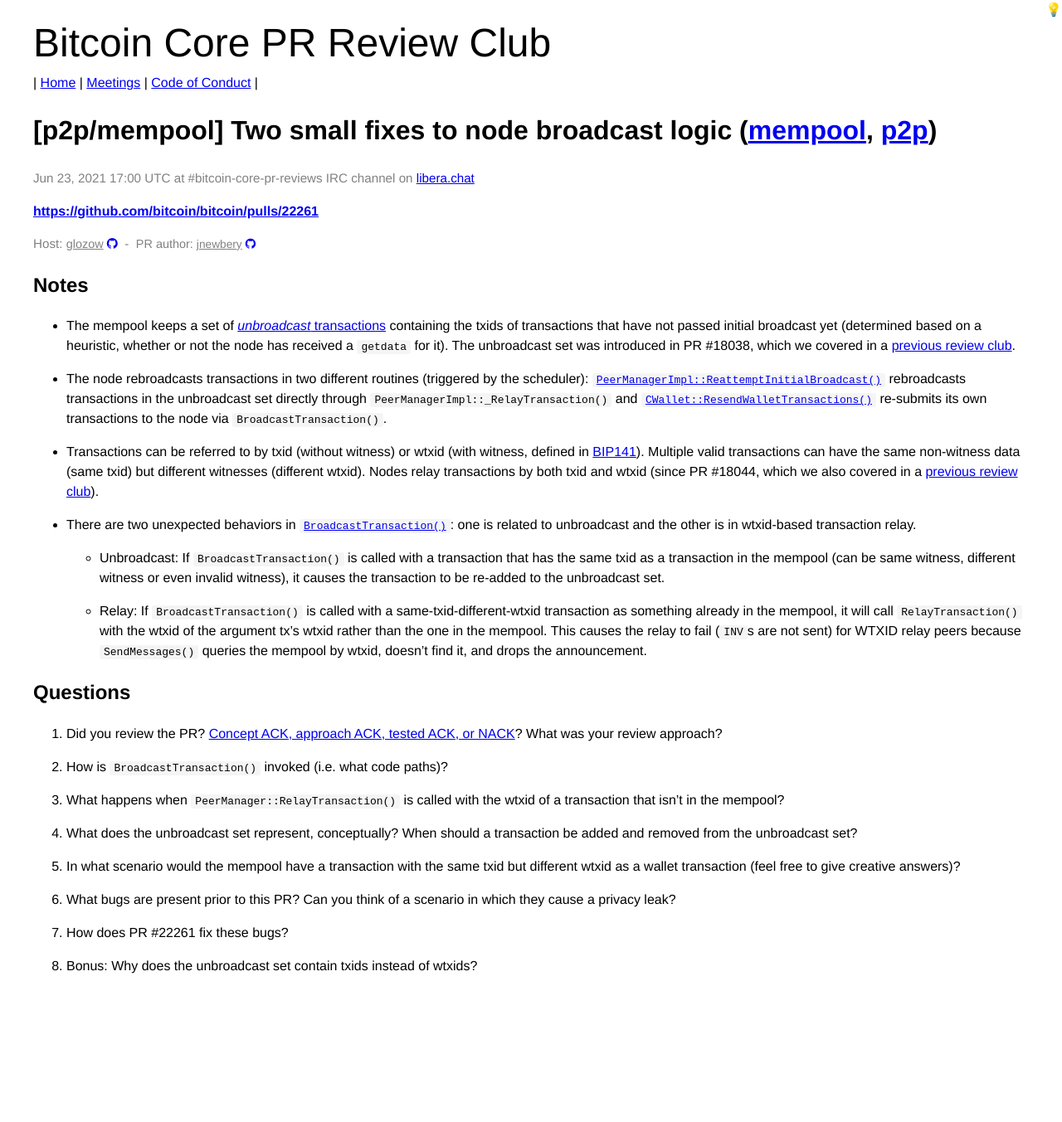
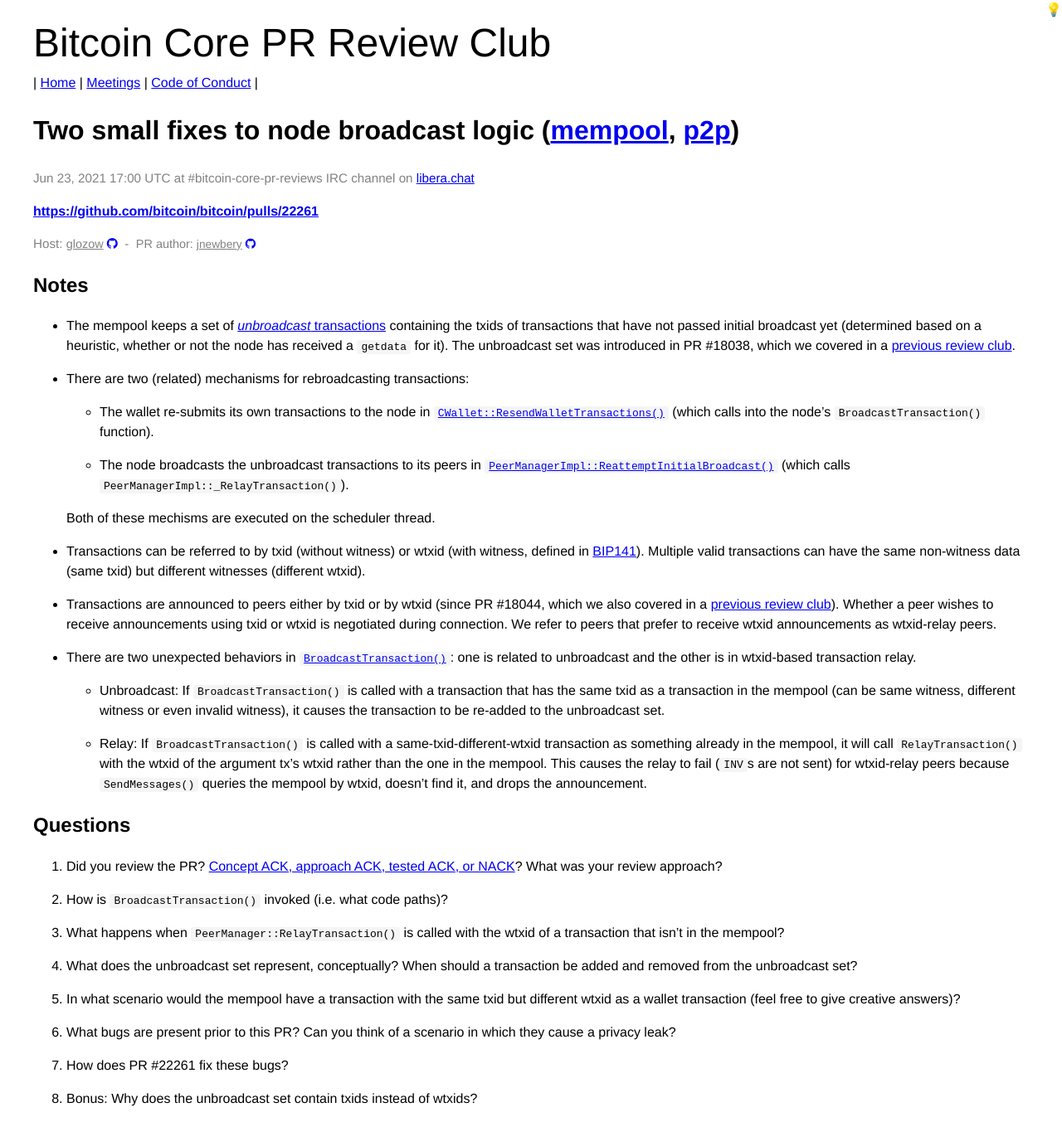
Before and after one commit to bitcoin-core-review-club/website, a Jekyll site: the page built from _posts/2021-06-23-#22261.md, in a window 1280 px wide. Shown: the whole page at 83% size. Built offline with Jekyll 4.4.1, drawn with Linux system fonts in a browser that asks for light colours; before the commit the page ends 1193 px from its top, so only the background shows below that.

Commit message:
n22261: changes

```diff
--- a/_posts/2021-06-23-#22261.md
+++ b/_posts/2021-06-23-#22261.md
@@ -1,7 +1,7 @@
 ---
 layout: pr
 date: 2021-06-23
-title: "[p2p/mempool] Two small fixes to node broadcast logic"
+title: "Two small fixes to node broadcast logic"
 pr: 22261
 authors: [jnewbery]
 components: ["mempool", "p2p"]
@@ -13,59 +13,71 @@
 ## Notes
 
 - The mempool keeps a set of [_unbroadcast_
-  transactions](https://github.com/bitcoin/bitcoin/blob/0844084c13af36c45a0e4fc49fc0c6c0d9513406/src/txmempool.h#L586)
-containing the txids of transactions that have not passed initial broadcast yet (determined based on
-a heuristic, whether or not the node
-has received a `getdata` for it). The unbroadcast set was introduced in PR #18038, which we covered
-in a [previous review club](/18038).
+  transactions](https://github.com/bitcoin/bitcoin/blob/0844084c/src/txmempool.h#L586)
+  containing the txids of transactions that have not passed initial broadcast yet
+  (determined based on a heuristic, whether or not the node has received a
+  `getdata` for it). The unbroadcast set was introduced in PR #18038, which we
+  covered in a [previous review club](/18038).
 
-- The node rebroadcasts transactions in two different routines (triggered by the scheduler):
-  [`PeerManagerImpl::ReattemptInitialBroadcast()`](https://github.com/bitcoin/bitcoin/blob/0844084c13af36c45a0e4fc49fc0c6c0d9513406/src/net_processing.cpp#L1099)
-rebroadcasts transactions in the unbroadcast set directly through
-`PeerManagerImpl::_RelayTransaction()` and
-[`CWallet::ResendWalletTransactions()`](https://github.com/bitcoin/bitcoin/blob/0844084c13af36c45a0e4fc49fc0c6c0d9513406/src/wallet/wallet.cpp#L1745)
-re-submits its own transactions to the node via `BroadcastTransaction()`.
+- There are two (related) mechanisms for rebroadcasting transactions:
 
-- Transactions can be referred to by txid (without witness) or wtxid (with witness, defined in
-  [BIP141](https://github.com/bitcoin/bips/blob/master/bip-0141.mediawiki#specification)).  Multiple
-valid transactions can have the same non-witness data (same txid) but different witnesses (different
-wtxid). Nodes relay transactions by both txid and wtxid (since PR #18044, which we also covered in a
-[previous review club](/18044)).
+  - The wallet re-submits its own transactions to the node in
+    [`CWallet::ResendWalletTransactions()`](https://github.com/bitcoin/bitcoin/blob/0844084c/src/wallet/wallet.cpp#L1745)
+    (which calls into the node's `BroadcastTransaction()` function).
+
+  - The node broadcasts the unbroadcast transactions to its peers in
+    [`PeerManagerImpl::ReattemptInitialBroadcast()`](https://github.com/bitcoin/bitcoin/blob/0844084c/src/net_processing.cpp#L1099)
+    (which calls `PeerManagerImpl::_RelayTransaction()`).
+
+  Both of these mechisms are executed on the scheduler thread.
+
+- Transactions can be referred to by txid (without witness) or wtxid (with
+  witness, defined in
+  [BIP141](https://github.com/bitcoin/bips/blob/master/bip-0141.mediawiki#specification)).
+  Multiple valid transactions can have the same non-witness data (same txid) but
+  different witnesses (different wtxid).
+
+- Transactions are announced to peers either by txid or by wtxid (since PR
+  #18044, which we also covered in a [previous review club](/18044)). Whether a
+  peer wishes to receive announcements using txid or wtxid is negotiated during
+  connection. We refer to peers that prefer to receive wtxid announcements as
+  wtxid-relay peers.
 
 - There are two unexpected behaviors in
-  [`BroadcastTransaction()`](https://github.com/bitcoin/bitcoin/blob/0844084c13af36c45a0e4fc49fc0c6c0d9513406/src/node/transaction.cpp#L29):
-one is related to unbroadcast and the other is in wtxid-based transaction relay.
+  [`BroadcastTransaction()`](https://github.com/bitcoin/bitcoin/blob/0844084c/src/node/transaction.cpp#L29):
+  one is related to unbroadcast and the other is in wtxid-based transaction relay.
 
-	- Unbroadcast: If `BroadcastTransaction()` is called with a transaction that has the same
-	  txid as a transaction in the mempool (can be same witness, different witness or even
-invalid witness), it causes the transaction to be re-added to the unbroadcast set.
+  - Unbroadcast: If `BroadcastTransaction()` is called with a transaction that
+    has the same txid as a transaction in the mempool (can be same witness,
+    different witness or even invalid witness), it causes the transaction to be
+    re-added to the unbroadcast set.
 
-	- Relay: If `BroadcastTransaction()` is called with a same-txid-different-wtxid transaction
-	  as something already in the mempool, it will call `RelayTransaction()` with the wtxid of
-the argument tx's wtxid rather than the one in the mempool. This causes the relay to fail (`INV`s
-are not sent) for WTXID relay peers because `SendMessages()` queries the mempool by wtxid, doesn't
-find it, and drops the announcement.
-
+  - Relay: If `BroadcastTransaction()` is called with a
+    same-txid-different-wtxid transaction as something already in the mempool,
+    it will call `RelayTransaction()` with the wtxid of the argument tx's wtxid
+    rather than the one in the mempool. This causes the relay to fail (`INV`s are
+    not sent) for wtxid-relay peers because `SendMessages()` queries the mempool by
+    wtxid, doesn't find it, and drops the announcement.
 
 ## Questions
 
 1. Did you review the PR? [Concept ACK, approach ACK, tested ACK, or
-NACK](https://github.com/bitcoin/bitcoin/blob/master/CONTRIBUTING.md#peer-review)?  What was your
-review approach?
+   NACK](https://github.com/bitcoin/bitcoin/blob/master/CONTRIBUTING.md#peer-review)?
+   What was your review approach?
 
 2. How is `BroadcastTransaction()` invoked (i.e. what code paths)?
 
-3. What happens when `PeerManager::RelayTransaction()` is called with the wtxid of a transaction
-that isn't in the mempool?
+3. What happens when `PeerManager::RelayTransaction()` is called with the wtxid
+   of a transaction that isn't in the mempool?
 
-4. What does the unbroadcast set represent, conceptually? When should a transaction be added and
-removed from the unbroadcast set?
+4. What does the unbroadcast set represent, conceptually? When should a
+   transaction be added and removed from the unbroadcast set?
 
-5. In what scenario would the mempool have a transaction with the same txid but different wtxid as a
-wallet transaction (feel free to give creative answers)?
+5. In what scenario would the mempool have a transaction with the same txid but
+   different wtxid as a wallet transaction (feel free to give creative answers)?
 
-6. What bugs are present prior to this PR? Can you think of a scenario in which they cause a privacy
-leak?
+6. What bugs are present prior to this PR? Can you think of a scenario in which
+   they cause a privacy leak?
 
 7. How does PR #22261 fix these bugs?
 
```
